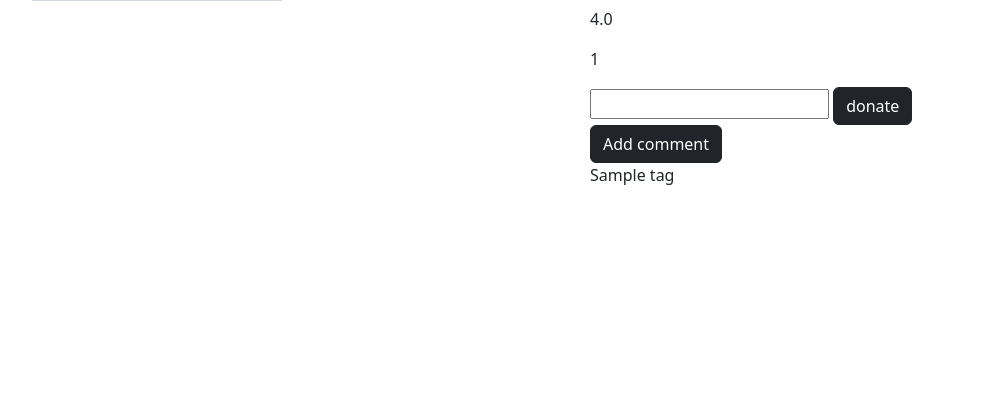
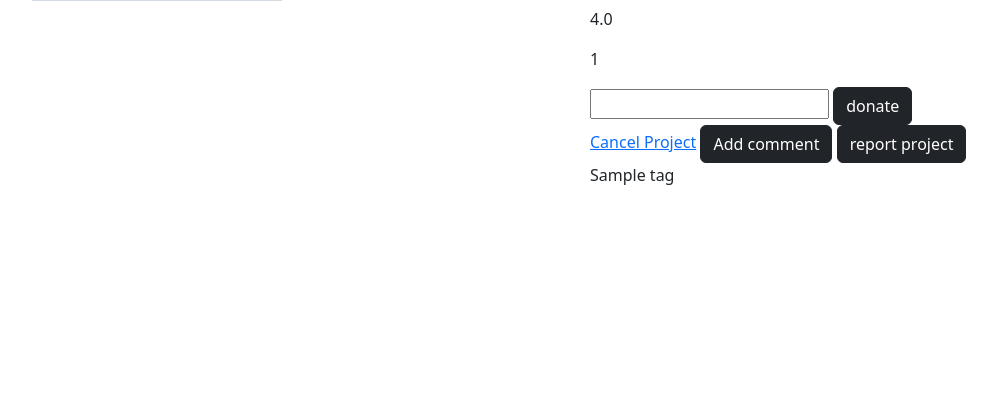
Before and after one commit to alaafarouk8/Crowd-Funding-Web-app, a Django app: page /project/project_info/1 in a window 1280 px wide. Shown: the part 305-708 px from the top of the page, without its empty margins (62-1059 px from the left). Run offline with Django 3.2, Linux system fonts and the light colour scheme; tables that the repository leaves empty hold one stand-in row (values such as "Sample post"); grey boxes marked "Sample" are stand-in pictures; parts of the project's set-up code (start-up, migrations or seed data) failed here and were passed over; some libraries are stand-ins or nearby versions.

Commit message:
cancel project and report project

```diff
--- a/project/fundproject/models.py
+++ b/project/fundproject/models.py
@@ -46,16 +46,18 @@ class Rate(models.Model):
 
 class Comment(models.Model):
     comment_id = models.AutoField(primary_key=True)
-    user_id = models.ForeignKey(Users, on_delete=models.CASCADE)
+    # user_id = models.ForeignKey(Users, on_delete=models.CASCADE)
     project_id = models.ForeignKey(Project, on_delete=models.CASCADE)
     comment = models.TextField(default=' ')
 
 
 class CommentReports(models.Model):
     comment_id = models.ForeignKey(Comment, on_delete=models.CASCADE)
-    user_id = models.ForeignKey(Users, on_delete=models.CASCADE)
+    # user_id = models.ForeignKey(Users, on_delete=models.CASCADE)
+
 
 
 class ProjectReports(models.Model):
     project_id = models.ForeignKey(Project, on_delete=models.CASCADE)
-    user_id = models.ForeignKey(Users, on_delete=models.CASCADE)
+    message = models.CharField(max_length=20)
+    # user_id = models.ForeignKey(Users, on_delete=models.CASCADE)
--- a/project/fundproject/templates/project/project_info.html
+++ b/project/fundproject/templates/project/project_info.html
@@ -1,11 +1,11 @@
 {%extends 'base.html'%}
-<!--{%load static%}-->
+{% load mathfilters %}
 {%block content%}
 
 <div class="container">
     <div class="row">
         <div class="col-lg-6 col-md-12">
-            <img src="{{images.img.url}}" style="width:250px;height:250px"/>
+            <img src="{{images.0.img.url}}" style="width:250px;height:250px"/>
         </div>
         <div class="col-lg-6 col-md-12">
             <h1>{{project.title}}</h1>
@@ -20,9 +20,19 @@
                 {%csrf_token%}
                 <input type="number" name="value"/>
                 <input type="submit" class="btn btn-dark" value="donate" />
+            </form>
 
-            </form>
+            {%if project.total_target|mul:0.25 > donation.0.donation_value%}
+            <a href="{%url 'cancel_project' project.project_id%} ">Cancel Project</a>
+            {%endif%}
             <a href="{%url 'comments' project.project_id%}" class="btn btn-dark">Add comment</a>
+            <a href="{%url 'report_project' project.project_id%}" class="btn btn-dark">report project</a>
+
+
+<!--            <form mmethod="post" action="/project/create">-->
+<!--                {%csrf_token%}-->
+<!--                <input type="submit"/>-->
+<!--            </form>-->
 
 
             <p>{%for tag in tags%}
--- a/project/fundproject/urls.py
+++ b/project/fundproject/urls.py
@@ -5,9 +5,12 @@ from django.conf.urls.static import static
 
 urlpatterns = [
     path('/', views.home, name="home"),
-    path('/createproject', views.create_project, name="create_project"),
+    path('/create', views.create_project, name="create_project"),
     path('/project_list', views.list_project, name="list_project"),
     path('/projectlist/<id>', views.project_list, name="project_list"),
     path('/project_info/<id>', views.project_info, name='project_info'),
     path('/comments/<id>', views.add_comment, name='comments'),
+    path('/cancel/<id>', views.cancel_project, name='cancel_project'),
+    path('/report_project/<id>', views.report_project, name='report_project')
+
 ] + static(settings.MEDIA_URL, document_root=settings.MEDIA_ROOT)
--- a/project/fundproject/views.py
+++ b/project/fundproject/views.py
@@ -3,7 +3,7 @@ from multiprocessing import context
 from queue import Empty
 from unicodedata import category
 from django.core.files.storage import FileSystemStorage
-from django.shortcuts import render, redirect, HttpResponse
+from django.shortcuts import render, redirect, HttpResponse,HttpResponseRedirect
 from .models import *
 from django.db.models import Sum, Count, F
 from users.models import Users
@@ -47,7 +47,6 @@ def list_project(request):
     rate_list =[]
     projects = Project.objects.all()
 
-    print("AHMED ASHRAF")
     for project in projects:
         project_list.append(Images.objects.filter(project_id=project.project_id))
         rate_list.append(Rate.objects.filter(project_id=project.project_id))
@@ -112,11 +111,11 @@ def project_info(request, id):
 
     context['project'] = project_data
     context['category'] = category_data
-    context['images'] = images[0]
+    context['images'] = images
     context['tags'] = tags
     context['sum'] = sum/count
     context['donation'] = donation
-
+    percentage = (donation[0].donation_value/project_data.total_target)*100
 
 
     if request.method == 'GET':
@@ -135,17 +134,50 @@ def project_info(request, id):
 
 def add_comment(request, id):
     project = Project.objects.get(project_id=id)
+    comments = Comment.objects.filter(project_id=project.project_id)
     context = {}
     context['project'] = project
-    print(project)
+    context['comments'] = comments
     if request.method == "GET":
         return render(request, 'project/hi.html', context)
 
-    if request.method == "POST":
+    elif request.method == "POST":
+        Comment.objects.create(project_id=project, comment=request.POST['comment'])
+
+        return render(request, 'project/hi.html',context)
+
+
+
+
+def cancel_project(request, id):
+    if request.method == 'GET':
+        return render(request, 'project/cancel.html')
+
+    if request.method == 'POST':
         project = Project.objects.get(project_id=id)
-        comment = Comment.objects.filter(project_id=id)
-        Comment.objects.create(project_id=project, comment=request.POST['comment'])
-        return render(request, 'project/hi.html')
+        Project.objects.filter(project_id=project.project_id).delete()
+
+        return HttpResponseRedirect('/project/project_list')
+
+
+def report_project(request, id):
+    if request.method == 'GET':
+        return render(request, 'project/report_project.html')
+
+    elif request.method == 'POST':
+        project = Project.objects.get(project_id=id)
+        ProjectReports.objects.create(project_id_id=project.project_id, message='this project')
+
+        return render(request,'project/hi.html')
+
+
+
+
+
+
+
+
+
 
 
 
--- a/project/project/settings.py
+++ b/project/project/settings.py
@@ -44,6 +44,7 @@ INSTALLED_APPS = [
     'bootstrap4',
     'fundproject.apps.FundprojectConfig',
     'rest_framework',
+    "mathfilters"
 ]
 
 MIDDLEWARE = [
```
Also changed, not shown: project/fundproject/templates/project/cancel.html (added, +10 -0 lines), project/fundproject/templates/project/hi.html (+4 -3 lines), project/fundproject/templates/project/project_list.html (+1 -13 lines), project/fundproject/templates/project/report_comment.html (added, +11 -0 lines), project/fundproject/templates/project/report_project.html (added, +11 -0 lines), project/fundproject/migrations/0001_initial.py, project/fundproject/migrations/0002_initial.py (added), project/fundproject/migrations/0002_remove_comment_user_id.py (deleted), project/fundproject/migrations/0003_remove_donation_user_id.py (deleted), project/users/migrations/0001_initial.py.
